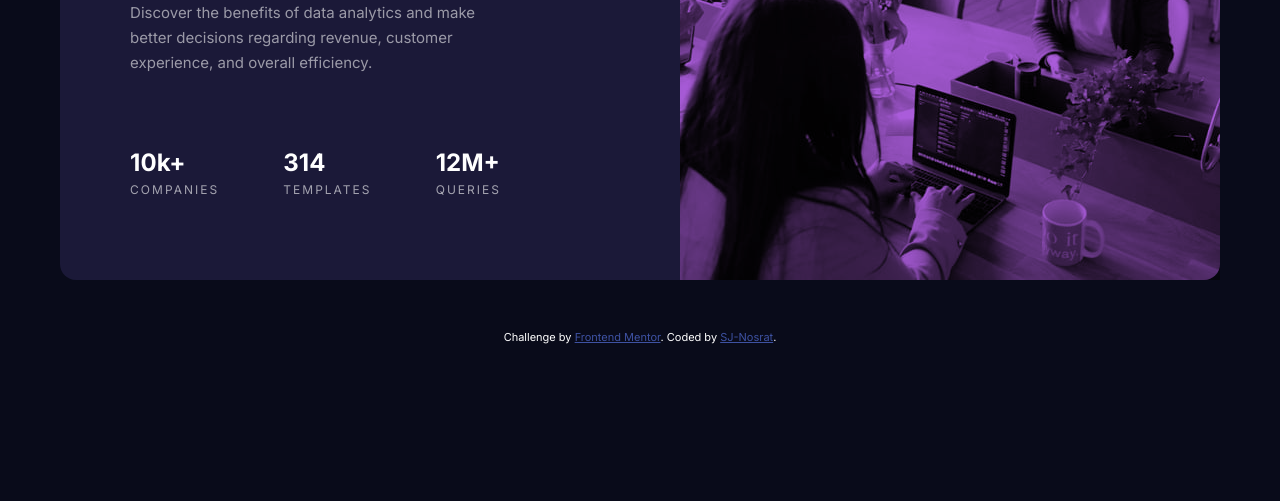
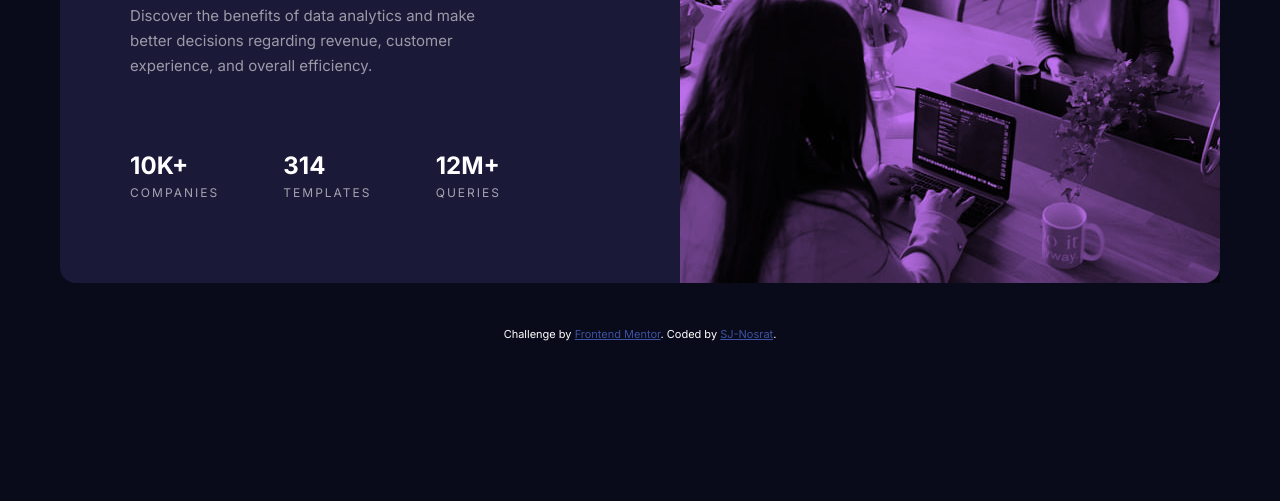
Before and after one commit to SJ-Nosrat/stats-card-component, a plain HTML site: page index.html in a window 1280 px wide. Shown: the part 299-800 px from the top of the page. Drawn offline with Linux system fonts and the light colour scheme.

Commit message:
modified image for mobile view and applied text-transform: uppercase for <li>

```diff
--- a/css/main.css
+++ b/css/main.css
@@ -29,10 +29,14 @@ body {
     width: 100%;
     min-width: 23.4375rem;
     background-color: var(--main-bg-color);
-    display: flex;
+    /* display: flex;
     flex-direction: column;
     justify-content: center;
-    align-items: center;
+    align-items: center; */
+
+    /* trying to use css grid */
+    display: grid;
+    place-content: center;
 }
 
 .flex-container {
@@ -80,6 +84,7 @@ li {
     font-size: 1.5rem;
     line-height: 29.05px;
     font-weight: 700;
+    text-transform: uppercase;
 }
 
 li > span {
@@ -100,7 +105,8 @@ li:nth-child(3) {
 
 figure {
     border-radius: 1rem 1rem 0 0;
-    background-color: var(--accent-color);
+    background-color: rgb(192, 114, 240);
+    display: flex;
 }
 
 .desktop-img {
@@ -143,8 +149,8 @@ img {
 
 @media (min-width: 1220px) {
     .flex-container {
-        max-width: none;
-        margin: 0;
+        max-width: 90rem;
+        margin: 0 auto;
     }
 
     figure {
--- a/index.html
+++ b/index.html
@@ -39,9 +39,9 @@
       </p>
 
       <ul>
-        <li>10k+ <span>COMPANIES</span></li>
-        <li class="list-group">314 <span>TEMPLATES</span></li>
-        <li class="list-group q-style">12M+ <span>QUERIES</span></li>
+        <li>10k+ <span>companies</span></li>
+        <li class="list-group">314 <span>templates</span></li>
+        <li class="list-group q-style">12M+ <span>queries</span></li>
       </ul>
     </section>
   </main>
```
